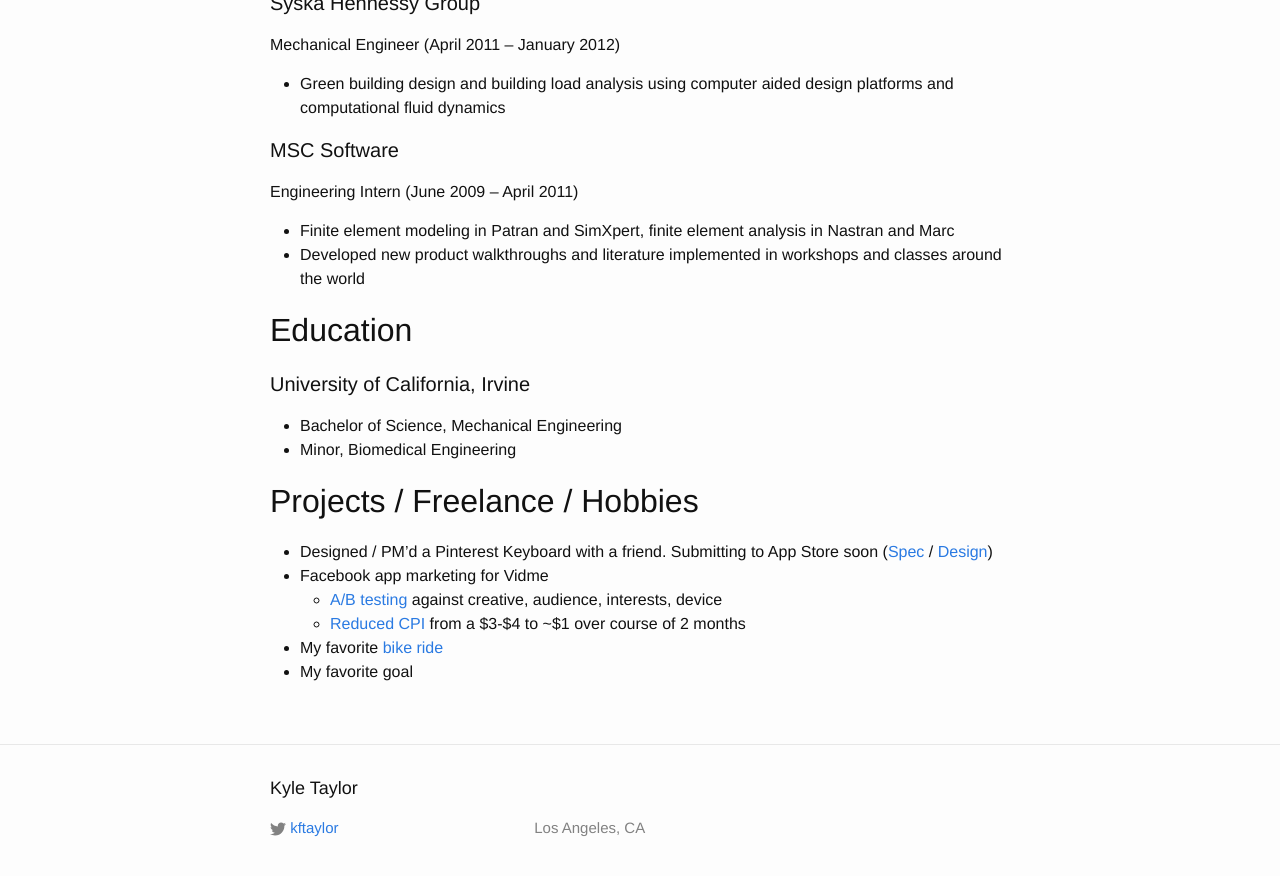
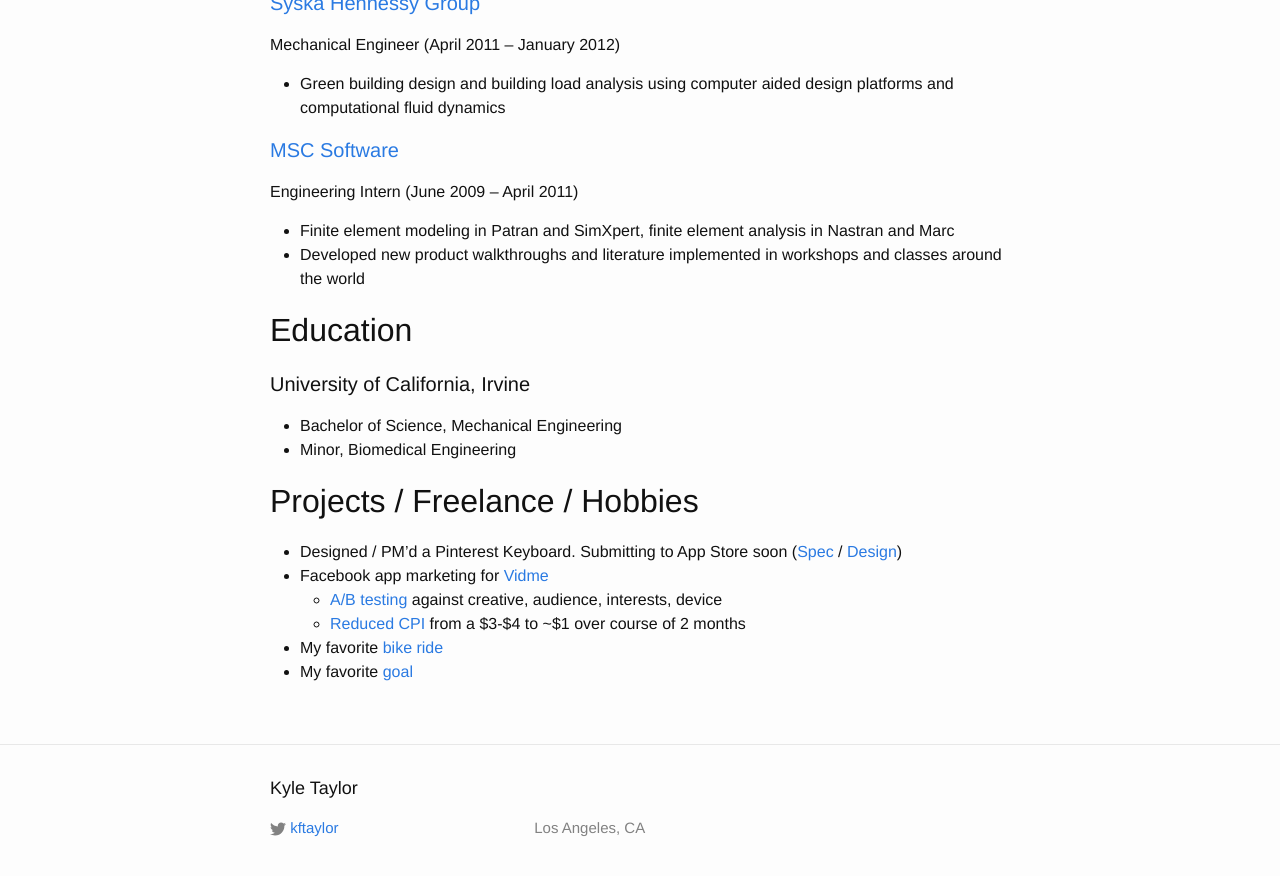
Before and after one commit to kftaylor/kftaylor.github.io, a Jekyll site: the page built from index.html, in a window 1280 px wide and 900 px high, scrolled down 716 px. Shown: the top 876 px of the window. Built offline with Jekyll 4.4.1, drawn with Linux system fonts in a browser that asks for light colours.

Commit message:
update home

```diff
--- a/index.html
+++ b/index.html
@@ -5,6 +5,7 @@
 <div class="home">
 
   <!-- <h1 class="page-heading">Posts</h1> -->
+
 
   <div class="post-content">
     <p>First platform hire at Upfront Ventures - the largest early stage venture fund in Southern California. I <a href="http://twitter.com/kftaylor" target="_blank">tweet</a> about things that I’m interested in or make me laugh.</p>
@@ -37,14 +38,14 @@
   <li>Recruited and managed technical and MBA associates</li>
 </ul>
 
-  <h4 id="syska-hennessy-group">Syska Hennessy Group</h4>
+<h4 id="a-hrefhttpsyskacom-targetblanksyska-hennessy-groupa"><a href="http://syska.com" target="_blank">Syska Hennessy Group</a></h4>
 <p>Mechanical Engineer (April 2011 – January 2012)</p>
 
 <ul>
   <li>Green building design and building load analysis using computer aided design platforms and computational fluid dynamics</li>
 </ul>
 
-  <h4 id="msc-software">MSC Software</h4>
+<h4 id="a-hrefhttpmscsoftwarecom-targetblankmsc-softwarea"><a href="http://mscsoftware.com" target="_blank">MSC Software</a></h4>
 <p>Engineering Intern (June 2009 – April 2011)</p>
 
 <ul>
@@ -62,15 +63,15 @@
 
 <h2 id="projects--freelance--hobbies">Projects / Freelance / Hobbies</h2>
 <ul>
-    <li>Designed / PM’d a Pinterest Keyboard with a friend. Submitting to App Store soon (<a href="https://quip.com/wBAaA8msyPoN" target="_blank">Spec</a> / <a href="https://scene.zeplin.io/project/56d88a9e32057a3d4cde4666" target="_blank">Design</a>)</li>
-    <li>Facebook app marketing for Vidme
+  <li>Designed / PM’d a Pinterest Keyboard. Submitting to App Store soon (<a href="https://quip.com/wBAaA8msyPoN" target="_blank">Spec</a> / <a href="https://scene.zeplin.io/project/56d88a9e32057a3d4cde4666" target="_blank">Design</a>)</li>
+  <li>Facebook app marketing for <a href="http://vid.me" target="_blank">Vidme</a>
     <ul>
       <li><a href="https://www.dropbox.com/s/nfa9mv8ocof6q8x/Screenshot%202016-03-14%2010.54.40.png?dl=0" target="_blank">A/B testing</a> against creative, audience, interests, device</li>
       <li><a href="https://www.dropbox.com/s/tzvbh0e07j2br87/Screenshot%202016-03-14%2010.47.35.png?dl=0" target="_blank">Reduced CPI</a> from a $3-$4 to ~$1 over course of 2 months</li>
     </ul>
   </li>
   <li>My favorite <a href="https://www.strava.com/activities/369745043" target="_blank">bike ride</a></li>
-    <li>My favorite goal</li>
+  <li>My favorite <a href="https://www.youtube.com/watch?v=NmQfhkGPrM8" target="_blank">goal</a></li>
 </ul>
 
   </div>
```
Also changed, not shown: about.md (+1 -1 lines), 3 other files. Lines whose indentation alone changed are shown as unchanged.
